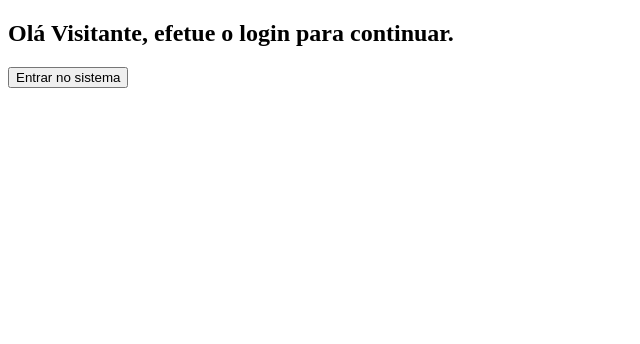
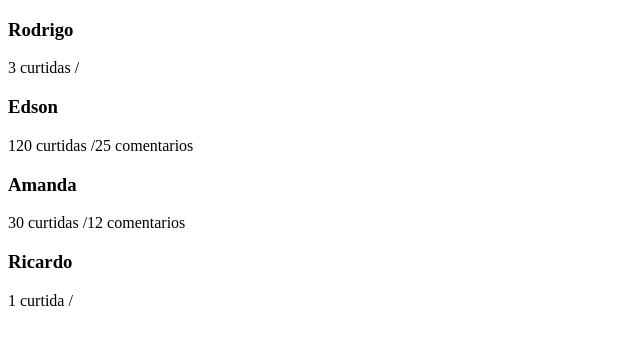
Before and after one commit to rodrigojmcosta/react-firstapp, a React (Create React App) app: page / in a window 1280 px wide. Shown: the top 344 px of the page, without its empty margins (0-640 px from the left). Built offline with nearby package versions, Linux system fonts and the light colour scheme.

Commit message:
41_Trabalhando com listas

```diff
--- a/src/App.js
+++ b/src/App.js
@@ -1,39 +1,30 @@
 import React, { Component } from "react";
+import Feed from "./components/Feed";
 
 class App extends Component{
 
   constructor(props) {
     super(props);
     this.state = {
-      status: false
+      feed:[
+        {id: 1, username: 'Rodrigo', curtidas: 3, comentarios:1},
+        {id: 2, username: 'Edson', curtidas: 120, comentarios:25},
+        {id: 3, username: 'Amanda', curtidas: 30, comentarios:12},
+        {id: 4, username: 'Ricardo', curtidas: 1, comentarios:0}
+      ]
      };
-
-     this.sair = this.sair.bind(this);
-     this.entrar = this.entrar.bind(this);
-}
-
-sair() {
-  this.setState({status: false});
-}
-
-entrar() {
-  this.setState({status: true});
 }
 
     render (){
       return(
         <div>
-            {this.state.status?
-            <div>
-              <h2>Bem-vindo ao sistema</h2>
-              <button onClick={this.sair}> Sair do sistema</button>
-            </div> :
-            <div>
-              <h2>Olá Visitante, efetue o login para continuar.</h2>
-              <button onClick={this.entrar}> Entrar no sistema</button>
-            </div>
-            }
 
+            {this.state.feed.map((item) => {
+              return(
+                <Feed key = {item.id} username={item.username}
+                      curtidas={item.curtidas} comentarios={item.comentarios}/>
+              )
+            })}
 
         </div>
       );
--- /dev/null
+++ b/src/components/Feed/index.js
@@ -0,0 +1,15 @@
+import React, { Component } from 'react';
+
+class Feed extends Component {
+    render () {
+        return(
+            <div key = {this.props.id}>
+                  <h3>{this.props.username}</h3>
+                  <a>{this.props.curtidas > 1 ? this.props.curtidas + ' curtidas' : this.props.curtidas + ' curtida'}  /
+                     {this.props.comentarios > 1 ? this.props.comentarios + ' comentarios' : ''} </a>
+                </div>
+        );
+    }
+}
+
+export default Feed;
```
